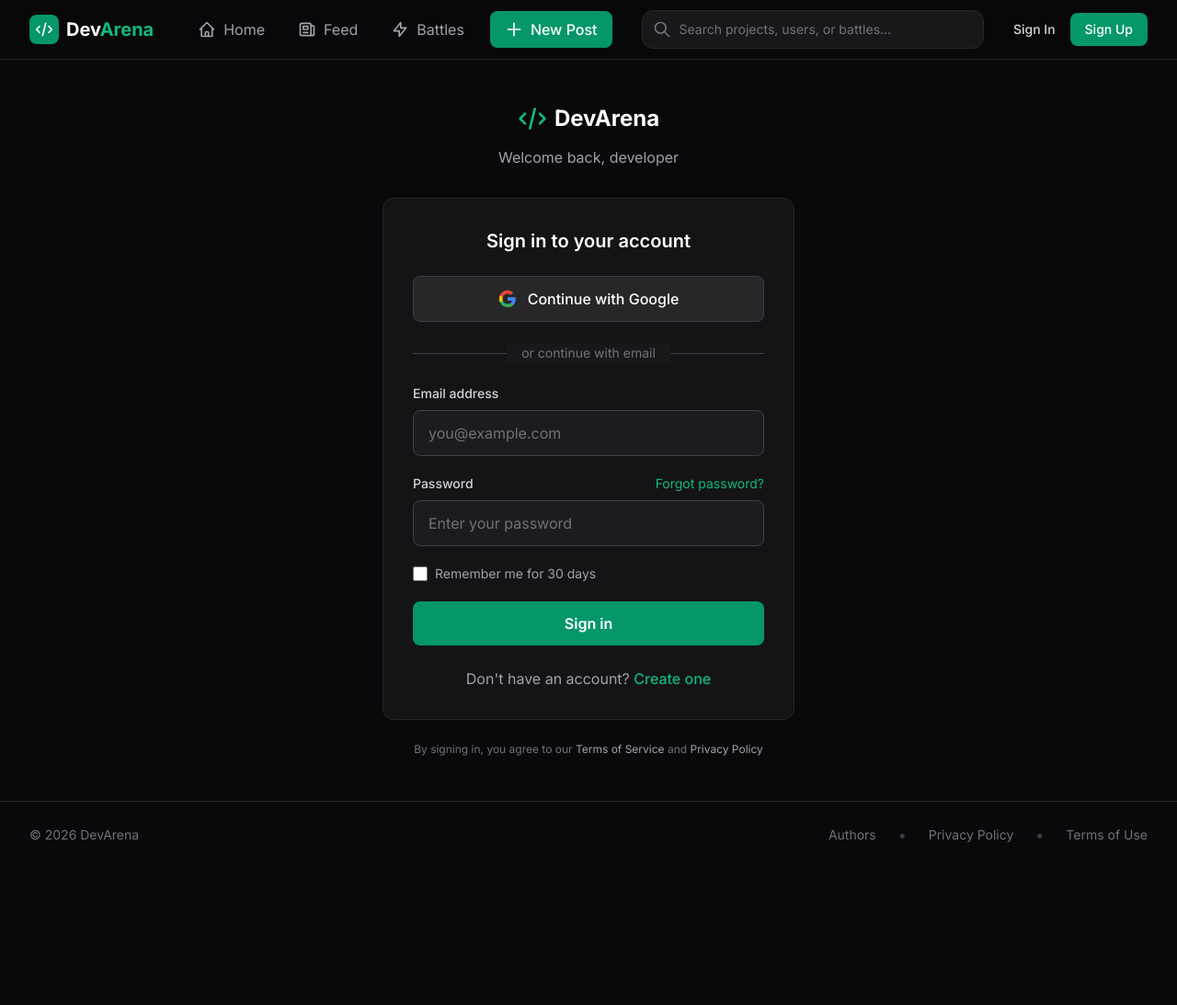
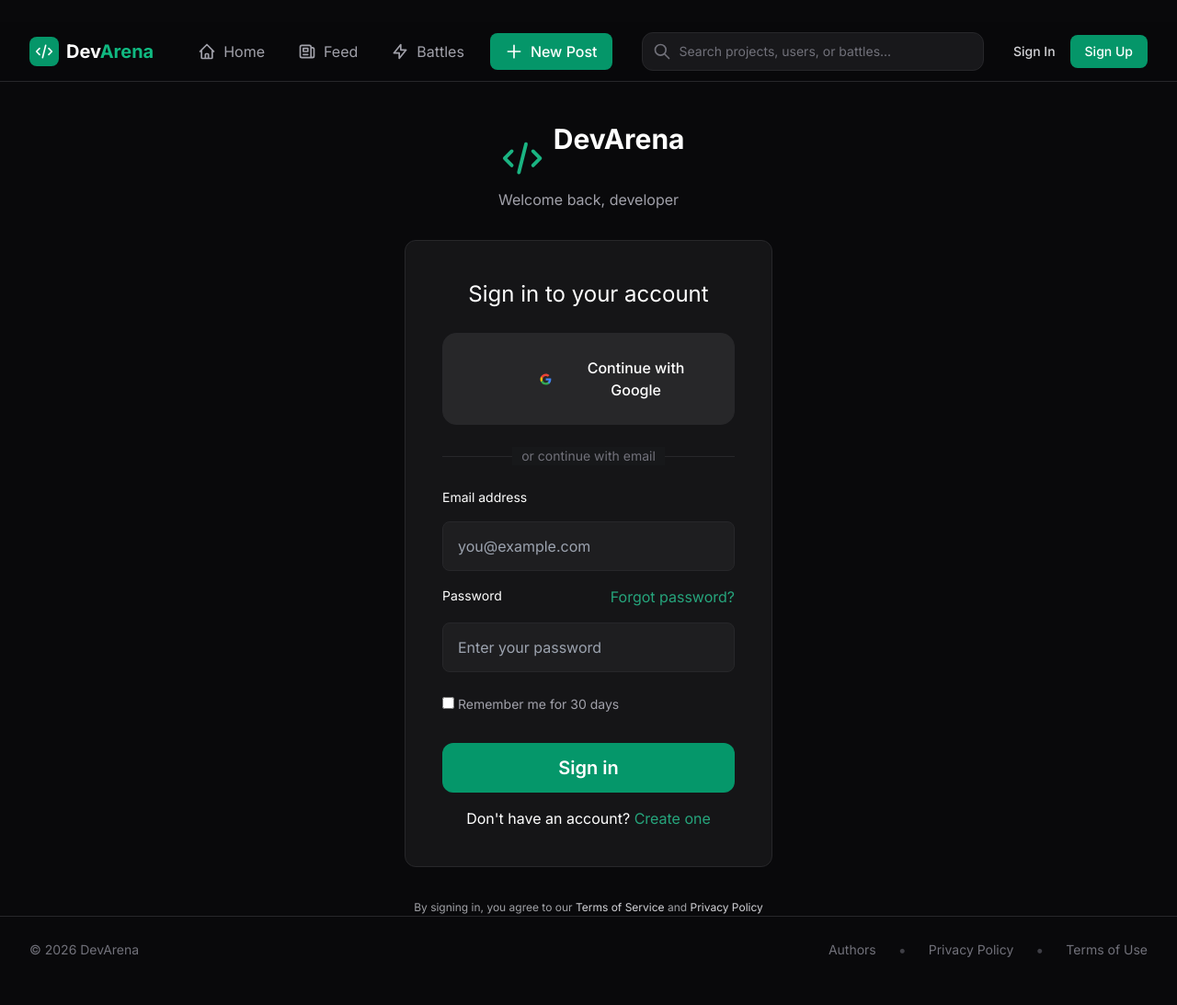
Before and after one commit to oksentiukpn/__devarena__, a Flask app: page /login in a window 1280 px wide. Shown: the whole page at 92% size. Before the commit the page ends 916 px from the top, so only its background shows below. Run offline with Flask 3, Linux system fonts and the light colour scheme; some libraries are stand-ins or nearby versions.

Commit message:
added log in html and log in css

```diff
--- a/app/models.py
+++ b/app/models.py
@@ -51,6 +51,9 @@ class User(db.Model):
     image_file = db.Column(db.String(255), nullable=False, default="default.jpg")
     password_hash = db.Column(db.String(256), nullable=True)  # hashed of course
     languages = db.Column(db.String(1024), nullable=True)
+
+
+    points = db.Column(db.Integer, default=0, nullable=False)
 
     def set_password(self, password: str) -> None:
         """Set password"""
--- /dev/null
+++ b/app/templates/auth/log_in.css
@@ -0,0 +1,272 @@
+
+body {
+    margin: 0;
+    background-color: #09090b;
+    color: white;
+    font-family: "Inter", sans-serif;
+    display: flex;
+    flex-direction: column;
+    min-height: 100vh;
+}
+
+
+.nav-div {
+    display: flex;
+    align-items: center;
+    justify-content: space-between;
+    padding: 0 10%;
+    height: 64px;
+    border-bottom: 1px solid #27272a;
+    background-color: #09090b;
+}
+
+.lst-item {
+    color: #a1a1aa;
+    text-decoration: none;
+    font-size: 14px;
+    margin: 0 12px;
+    cursor: pointer;
+    transition: color 0.2s;
+}
+
+.lst-item:hover {
+    color: white;
+}
+
+
+.nav-div p:first-child {
+    color: white;
+    font-weight: 700;
+    font-size: 18px;
+    display: flex;
+    align-items: center;
+    gap: 8px;
+}
+
+
+.main-div {
+    flex: 1;
+    display: flex;
+    flex-direction: column;
+    align-items: center;
+    padding-top: 40px;
+}
+
+.header-main {
+    font-size: 30px;
+    font-weight: 700;
+    margin-bottom: 8px;
+}
+
+.subheader-main {
+    color: #a1a1aa;
+    font-weight: 400;
+    margin-bottom: 32px;
+    text-align: center;
+}
+
+
+.form-div {
+    background-color: #151517;
+    width: 100%;
+    max-width: 400px;
+    border: 1px solid #27272a;
+    border-radius: 12px;
+    padding: 40px;
+}
+
+.sign-h2 {
+    font-size: 24px;
+    margin-top: 0;
+    margin-bottom: 24px;
+    text-align: center;
+}
+
+
+.btn-google {
+    width: 100%;
+    background-color: #272729;
+    border: 1px solid #27272a;
+    border-radius: 8px;
+    padding: 10px;
+    display: flex;
+    align-items: center;
+    justify-content: center;
+    gap: 10px;
+    cursor: pointer;
+    transition: background 0.2s;
+    /* color: #272729; */
+}
+
+.btn-google:hover {
+    background-color: #35353c;
+}
+
+.google-log-in {
+    text-decoration: none;
+    color: white;
+    font-weight: 500;
+    font-size: 16px;
+    display: flex;
+    align-items: center;
+    gap: 10px;
+    font-family: "Inter", sans-serif;
+
+}
+
+
+.relative {
+    margin: 24px 0;
+}
+
+.w-full.border-t {
+    border-top: 1px solid #27272a;
+}
+
+.px-4.bg-zinc-900 {
+    background-color: #17181a;
+    color: #71717a;
+    padding: 0 10px;
+}
+
+
+form {
+    width: 100%;
+    display: flex;
+    flex-direction: column;
+    gap: 16px;
+}
+
+
+
+label {
+    font-size: 14px;
+    margin-bottom: 0px;
+    display: block;
+    font-family: "Inter", sans-serif;
+}
+
+input[type="email"],
+input[type="password"] {
+    background-color: #09090b;
+    border: 1px solid #27272a;
+    border-radius: 6px;
+    padding: 10px 12px;
+    color: white;
+    font-size: 14px;
+    outline: none;
+}
+
+input:focus {
+    border-color: #10b981;
+}
+
+
+.form-options {
+    margin: 8px 0;
+    color: #a1a1aa;
+}
+
+
+.sign-in-btn {
+    background-color: #05976a;
+    color: white;
+    padding: 12px;
+    border: none;
+    border-radius: 12px;
+    font-weight: 600;
+    cursor: pointer;
+    margin-top: 8px;
+    font-size: 20px;
+}
+
+.sign-in-btn:hover {
+    background-color: #059669;
+}
+
+.signup-text-div {
+    display: flex;
+    justify-content: center;
+}
+
+
+.site-footer {
+    padding: 24px 10%;
+    border-top: 1px solid #27272a;
+    background-color: #09090b;
+    display: flex;
+    justify-content: space-between;
+    color: #71717a;
+    font-size: 12px;
+}
+
+.footer-right a {
+    color: #71717a;
+    text-decoration: none;
+    margin-left: 16px;
+}
+
+.footer-right a:hover {
+    color: white;
+}
+
+
+.svg-dev {
+    width: 10%;
+    margin: 10px;
+    margin-top: 20px;
+    color: #1ab482;
+}
+
+.svg-header {
+    display: flex;
+    justify-content: center;
+}
+
+.svg {
+    width: 5%;
+    margin-left: 80px;
+}
+
+.btn-google {
+    padding: 25px;
+    text-align: center;
+    border-radius: 15px;
+    font-size: 16px;
+}
+
+.btn-div-google {
+    display: flex;
+    justify-content: center;
+}
+
+
+.password-div {
+    display: flex;
+    justify-content: space-between;
+}
+
+input[type="email"],
+input[type="password"] {
+    padding: 14px 16px;
+    font-size: 16px;
+    border-radius: 8px;
+    background-color: #1e1e20;
+}
+
+
+.terms-text {
+    margin-top: 35px;
+    font-size: 12px;
+    color: #a0a1a6;
+}
+
+a {
+    text-decoration: none;
+    color: #26a57c;
+}
+
+
+.terms-a {
+    color: #d2d2d7;
+}
--- a/app/templates/auth/login.html
+++ b/app/templates/auth/login.html
@@ -3,36 +3,57 @@
 {% block title %}Login - DevArena{% endblock %}
 
 {% block content %}
-<div class="min-h-[calc(100vh-140px)] flex items-center justify-center px-4 py-12">
-    <div class="w-full max-w-md">
-        <!-- Logo -->
-        <!-- !!!!!!!! -->
-        <div class="text-center mb-8">
-            <a href="/" class="inline-flex items-center gap-2 text-2xl font-bold text-white">
-                <svg class="w-8 h-8 text-emerald-500" fill="none" stroke="currentColor" viewBox="0 0 24 24">
-                    <path stroke-linecap="round" stroke-linejoin="round" stroke-width="2" d="M10 20l4-16m4 4l4 4-4 4M6 16l-4-4 4-4"/>
+<!DOCTYPE html>
+<html lang="en">
+<head>
+    <meta charset="UTF-8">
+    <meta name="viewport" content="width=device-width, initial-scale=1.0">
+    <title>Log In</title>
+    <link rel="stylesheet" href="log_in.css">
+    <link rel="preconnect" href="https://fonts.googleapis.com">
+<link rel="preconnect" href="https://fonts.gstatic.com" crossorigin>
+<link href="https://fonts.googleapis.com/css2?family=Inter:ital,opsz,wght@0,14..32,100..900;1,14..32,100..900&display=swap" rel="stylesheet">
+</head>
+<body>
+    <!-- Header -->
+    <!-- <div class="nav-div">
+        <p class="lst-item">DevArena</p>
+        <p class="lst-item">Home</p>
+        <p class="lst-item">Feed</p>
+        <p class="lst-item">Battles</p>
+        <p class="lst-item">New Post</p>
+        <p class="lst-item">Search</p>
+        <p class="lst-item">Sign In</p>
+        <p class="lst-item">Sign Up</p>
+    </div> -->
+    <!-- ... -->
+
+    <!-- Main -->
+     <div class="main-div">
+        <div class="header-main-div">
+            <div class="svg-header">
+                <svg class="svg-dev" fill="none" stroke="currentColor" viewBox="0 0 24 24">
+                    <path stroke-linecap="round" stroke-linejoin="round" stroke-width="2" d="M10 20l4-16m4 4l4 4-4 4M6 16l-4-4 4-4"></path>
                 </svg>
-                DevArena
-            </a>
-            <p class="mt-2 text-zinc-400">Welcome back, developer</p>
+                <h2 class="header-main">DevArena</h2>
+            </div>
+            <h3 class="subheader-main">Welcome back, developer</h3>
         </div>
 
-        <!-- Login Card -->
-        <div class="bg-zinc-900/80 border border-zinc-800 rounded-xl p-8 backdrop-blur-sm">
-            <h2 class="text-xl font-semibold text-white mb-6 text-center">Sign in to your account</h2>
+        <div class="form-div">
+            <h2 class="sign-h2">Sign in to your account</h2>
+            <div class="btn-div-google">
+                <button class="btn-google"><a href="/login/google" class="google-log-in">
+                    <svg class="svg" viewBox="0 0 24 24">
+                        <path fill="#4285F4" d="M22.56 12.25c0-.78-.07-1.53-.2-2.25H12v4.26h5.92c-.26 1.37-1.04 2.53-2.21 3.31v2.77h3.57c2.08-1.92 3.28-4.74 3.28-8.09z"></path>
+                        <path fill="#34A853" d="M12 23c2.97 0 5.46-.98 7.28-2.66l-3.57-2.77c-.98.66-2.23 1.06-3.71 1.06-2.86 0-5.29-1.93-6.16-4.53H2.18v2.84C3.99 20.53 7.7 23 12 23z"></path>
+                        <path fill="#FBBC05" d="M5.84 14.09c-.22-.66-.35-1.36-.35-2.09s.13-1.43.35-2.09V7.07H2.18C1.43 8.55 1 10.22 1 12s.43 3.45 1.18 4.93l2.85-2.22.81-.62z"></path>
+                        <path fill="#EA4335" d="M12 5.38c1.62 0 3.06.56 4.21 1.64l3.15-3.15C17.45 2.09 14.97 1 12 1 7.7 1 3.99 3.47 2.18 7.07l3.66 2.84c.87-2.6 3.3-4.53 6.16-4.53z"></path>
+                    </svg>
+                    Continue with Google
+                </a></button>
+            </div>
 
-            <!-- Google OAuth Button -->
-            <a href="{{ url_for('auth.google_login') }}" class="w-full flex items-center justify-center gap-3 px-4 py-3 bg-zinc-800 hover:bg-zinc-700 border border-zinc-700 rounded-lg text-white font-medium transition-colors mb-6">
-                <svg class="w-5 h-5" viewBox="0 0 24 24">
-                    <path fill="#4285F4" d="M22.56 12.25c0-.78-.07-1.53-.2-2.25H12v4.26h5.92c-.26 1.37-1.04 2.53-2.21 3.31v2.77h3.57c2.08-1.92 3.28-4.74 3.28-8.09z"/>
-                    <path fill="#34A853" d="M12 23c2.97 0 5.46-.98 7.28-2.66l-3.57-2.77c-.98.66-2.23 1.06-3.71 1.06-2.86 0-5.29-1.93-6.16-4.53H2.18v2.84C3.99 20.53 7.7 23 12 23z"/>
-                    <path fill="#FBBC05" d="M5.84 14.09c-.22-.66-.35-1.36-.35-2.09s.13-1.43.35-2.09V7.07H2.18C1.43 8.55 1 10.22 1 12s.43 3.45 1.18 4.93l2.85-2.22.81-.62z"/>
-                    <path fill="#EA4335" d="M12 5.38c1.62 0 3.06.56 4.21 1.64l3.15-3.15C17.45 2.09 14.97 1 12 1 7.7 1 3.99 3.47 2.18 7.07l3.66 2.84c.87-2.6 3.3-4.53 6.16-4.53z"/>
-                </svg>
-                Continue with Google
-            </a>
-
-            <!-- Divider -->
             <div class="relative mb-6">
                 <div class="absolute inset-0 flex items-center">
                     <div class="w-full border-t border-zinc-700"></div>
@@ -41,72 +62,55 @@
                     <span class="px-4 bg-zinc-900 text-zinc-500">or continue with email</span>
                 </div>
             </div>
+            <form>
+                <label for="email">Email address</label>
+                <input placeholder="you@example.com" type="email" id="email" name="email" required>
 
-            <!-- Login Form -->
-            <form action="/login" method="POST" class="space-y-5">
-                <!-- Email Field -->
-                <div>
-                    <label for="email" class="block text-sm font-medium text-zinc-300 mb-2">Email address</label>
-                    <input
-                        type="email"
-                        id="email"
-                        name="email"
-                        required
-                        placeholder="you@example.com"
-                        class="w-full px-4 py-3 bg-zinc-800/50 border border-zinc-700 rounded-lg text-white placeholder-zinc-500 focus:outline-none focus:border-emerald-500 focus:ring-1 focus:ring-emerald-500 transition-colors"
-                    >
+                <div class="password-div">
+                    <label for="password">Password</label>
+                    <a href="/forgot-password" class="password-forgot">Forgot password?</a>
+                </div>
+                <input placeholder="Enter your password" type="password" id="password" name="password" required>
+
+                <div class="form-options">
+                    <label class="checkbox-container">
+                        <input type="checkbox">
+                        <span class="checkmark"></span>
+                        Remember me for 30 days
+                    </label>
                 </div>
 
-                <!-- Password Field -->
-                <div>
-                    <div class="flex items-center justify-between mb-2">
-                        <label for="password" class="block text-sm font-medium text-zinc-300">Password</label>
-                        <a href="/forgot-password" class="text-sm text-emerald-500 hover:text-emerald-400 transition-colors">Forgot password?</a>
-                    </div>
-                    <input
-                        type="password"
-                        id="password"
-                        name="password"
-                        required
-                        placeholder="Enter your password"
-                        class="w-full px-4 py-3 bg-zinc-800/50 border border-zinc-700 rounded-lg text-white placeholder-zinc-500 focus:outline-none focus:border-emerald-500 focus:ring-1 focus:ring-emerald-500 transition-colors"
-                    >
-                </div>
 
-                <!-- Remember Me -->
-                <div class="flex items-center">
-                    <input
-                        type="checkbox"
-                        id="remember"
-                        name="remember"
-                        class="w-4 h-4 bg-zinc-800 border-zinc-700 rounded text-emerald-500 focus:ring-emerald-500 focus:ring-offset-zinc-900"
-                    >
-                    <label for="remember" class="ml-2 text-sm text-zinc-400">Remember me for 30 days</label>
-                </div>
+        <button type="submit" class="sign-in-btn">Sign in</button>
 
-                <!-- Submit Button -->
-                <button
-                    type="submit"
-                    class="w-full px-4 py-3 bg-emerald-600 hover:bg-emerald-500 text-white font-semibold rounded-lg transition-colors focus:outline-none focus:ring-2 focus:ring-emerald-500 focus:ring-offset-2 focus:ring-offset-zinc-900"
-                >
-                    Sign in
-                </button>
-            </form>
-
-            <!-- Sign Up Link -->
-            <p class="mt-6 text-center text-zinc-400">
-                Don't have an account?
-                <a href="/register" class="text-emerald-500 hover:text-emerald-400 font-medium transition-colors">Create one</a>
+        <div class="signup-text-div">
+            <p class="signup-text">
+                Don't have an account? <a href="/signup">Create one</a>
             </p>
         </div>
+            </form>
+        </div>
 
-        <!-- Security Notice -->
-        <p class="mt-6 text-center text-xs text-zinc-500">
-            By signing in, you agree to our
-            <a href="/terms" class="text-zinc-400 hover:text-white transition-colors">Terms of Service</a>
-            and
-            <a href="/privacy" class="text-zinc-400 hover:text-white transition-colors">Privacy Policy</a>
+        <p class="terms-text">
+            By signing in, you agree to our <a class="terms-a" href="#">Terms of Service</a> and <a class="terms-a" href="#">Privacy Policy</a>
         </p>
+
+     </div>
+
+<!-- <footer class="site-footer">
+    <div class="footer-left">
+        © 2026 DevArena
     </div>
-</div>
+    <div class="footer-right">
+        <a href="#">Authors</a>
+        <span class="dot">•</span>
+        <a href="#">Privacy Policy</a>
+        <span class="dot">•</span>
+        <a href="#">Terms of Use</a>
+    </div>
+</footer> -->
+
+</body>
+</html>
+
 {% endblock %}
```
